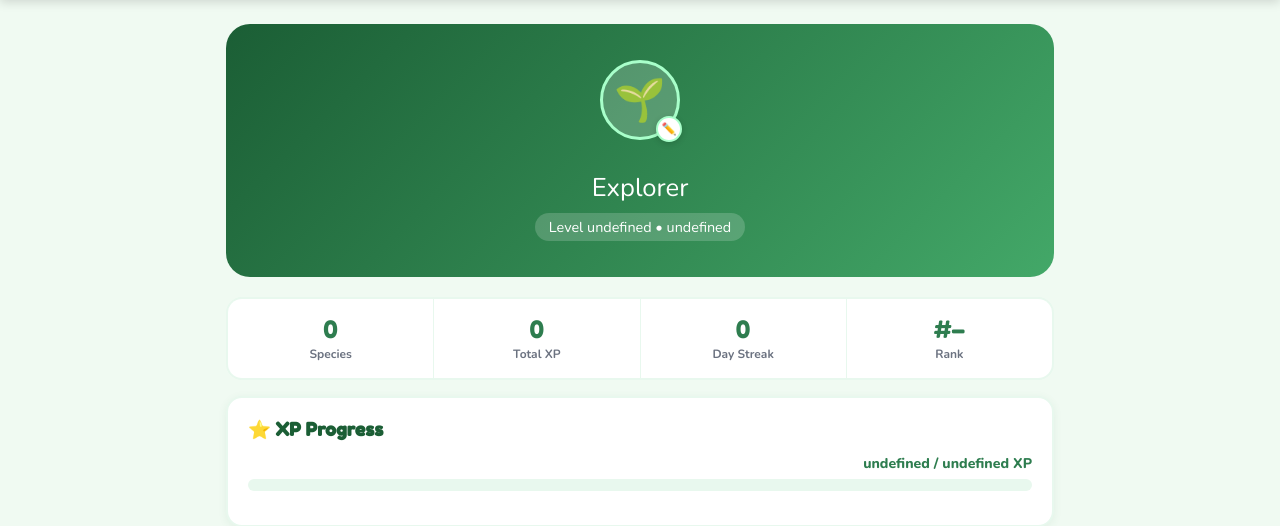
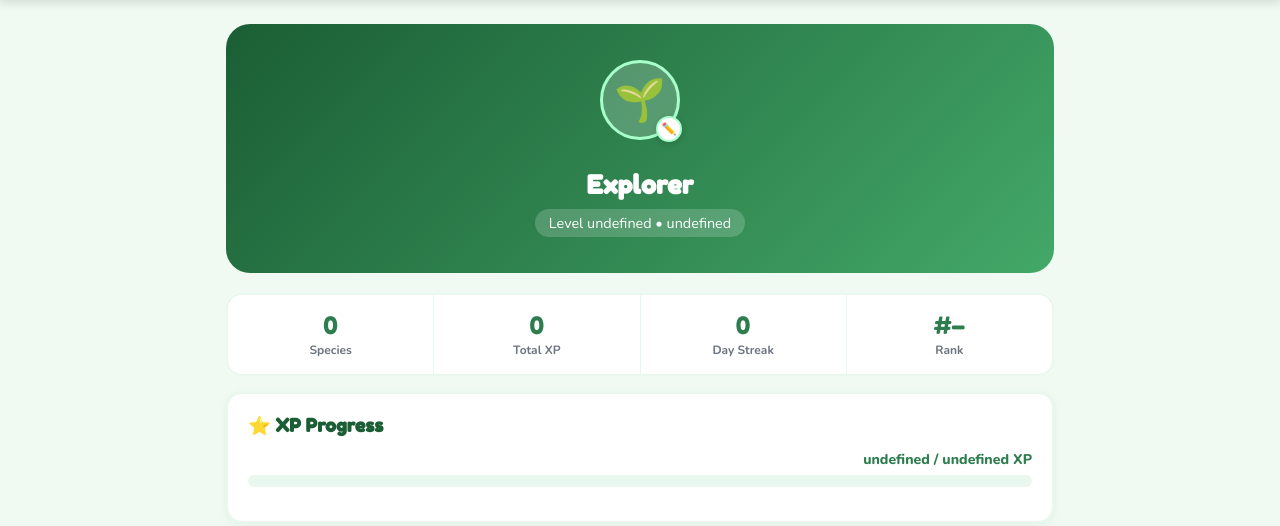
Before and after one commit to LithiumSakura/EcoSeek-BUFinalYearProject, a Flask app: page /profile in a window 1280 px wide. Shown: the part 58-584 px from the top of the page. Run offline with Flask 3, Linux system fonts and the light colour scheme; the visitor is signed in with stand-in values (Sample User, id 1); some libraries are stand-ins or nearby versions.

Commit message:
Update profile.html

```diff
--- a/templates/profile.html
+++ b/templates/profile.html
@@ -8,12 +8,13 @@
   <div class="profile-header">
     <div class="profile-avatar-wrap">
       <div class="profile-avatar" id="profile-avatar">🌱</div>
+      <!-- Hidden file input -->
       <input type="file" id="photo-input" accept="image/*" style="display:none" onchange="handlePhotoUpload(event)"/>
       <button class="avatar-edit-btn" onclick="document.getElementById('photo-input').click()" title="Change photo">✏️</button>
     </div>
-    <div id="photo-status" class="form-hint" style="text-align:center;margin-top:4px;min-height:18px;"></div>
-    <div class="profile-name"  id="profile-name">Explorer</div>
-    <div class="profile-level" id="profile-level">Level 1 • Seedling</div>
+    <div id="photo-status" style="font-size:.8rem;color:rgba(255,255,255,.8);margin-top:4px;min-height:18px;"></div>
+    <h2 class="profile-name"  id="profile-name">Explorer</h2>
+    <div class="profile-level" id="profile-level">Seedling · Level 1</div>
   </div>
 
   <!-- Stats row -->
```
